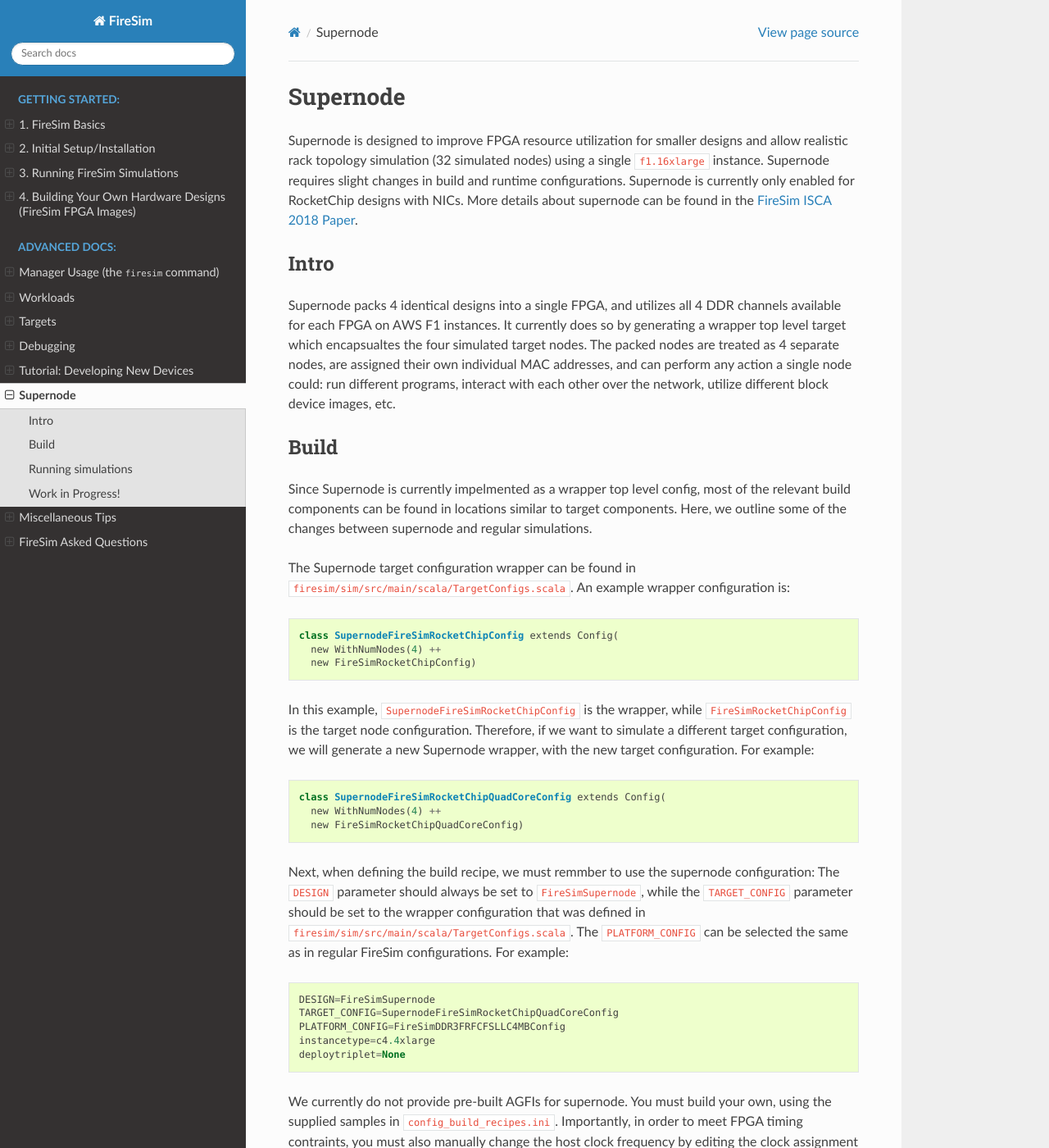
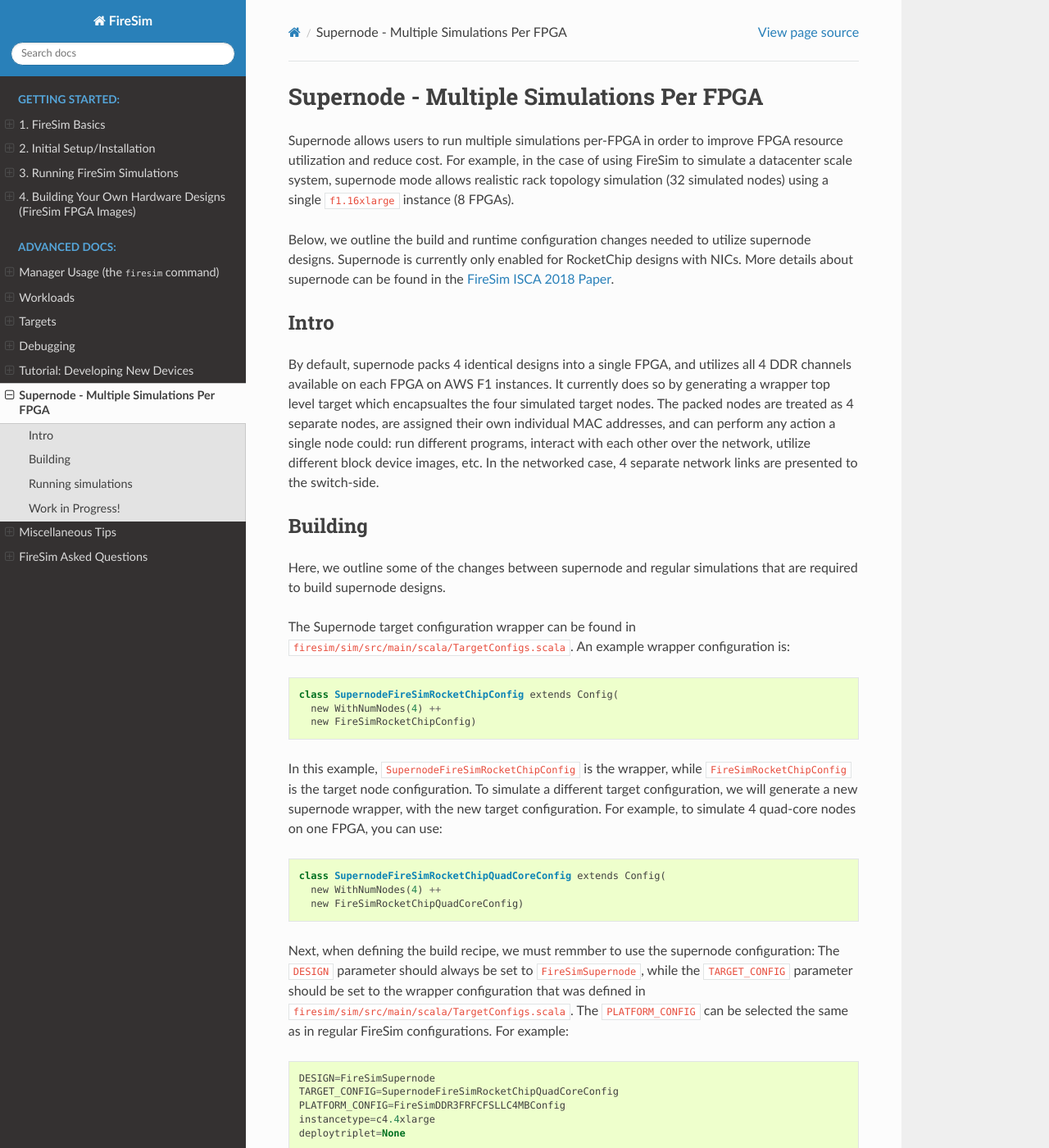
Before and after one commit to firesim/firesim, a Sphinx documentation site: the page built from docs/Advanced-Usage/Supernode.rst, in a window 1280 px wide and 1400 px high. Shown: the whole window at 82% size. Built offline with Sphinx 7.4.7 and the Read the Docs theme 2.0.0, drawn with Linux system fonts in a browser that asks for light colours; some of the changed text lies outside the part shown.

Commit message:
more docs

```diff
--- a/docs/Advanced-Usage/Supernode.rst
+++ b/docs/Advanced-Usage/Supernode.rst
@@ -1,31 +1,34 @@
-Supernode
-===============
+Supernode - Multiple Simulations Per FPGA
+============================================
 
-Supernode is designed to improve FPGA resource utilization for smaller designs
-and allow realistic rack topology simulation (32 simulated nodes) using a
-single ``f1.16xlarge`` instance. Supernode requires slight changes in build and
-runtime configurations. Supernode is currently only enabled for RocketChip
-designs with NICs. More details about supernode can be found in the `FireSim
-ISCA 2018 Paper <https://sagark.org/assets/pubs/firesim-isca2018.pdf>`__.
+Supernode allows users to run multiple simulations per-FPGA in order to improve
+FPGA resource utilization and reduce cost. For example, in the case of using
+FireSim to simulate a datacenter scale system, supernode mode allows
+realistic rack topology simulation (32 simulated nodes) using a
+single ``f1.16xlarge`` instance (8 FPGAs).
+
+Below, we outline the build and runtime configuration changes needed to utilize
+supernode designs. Supernode is currently only enabled for RocketChip designs
+with NICs. More details about supernode can be found in the `FireSim ISCA 2018
+Paper <https://sagark.org/assets/pubs/firesim-isca2018.pdf>`__.
 
 Intro
 -----------
 
-Supernode packs 4 identical designs into a single FPGA, and utilizes all 4 DDR
-channels available for each FPGA on AWS F1 instances. It currently does so by
-generating a wrapper top level target which encapsualtes the four simulated
-target nodes. The packed nodes are treated as 4 separate nodes, are assigned their
-own individual MAC addresses, and can perform any action a single node could:
-run different programs, interact with each other over the network, utilize
-different block device images, etc.
+By default, supernode packs 4 identical designs into a single FPGA, and
+utilizes all 4 DDR channels available on each FPGA on AWS F1 instances. It
+currently does so by generating a wrapper top level target which encapsualtes
+the four simulated target nodes. The packed nodes are treated as 4 separate
+nodes, are assigned their own individual MAC addresses, and can perform any
+action a single node could: run different programs, interact with each other
+over the network, utilize different block device images, etc. In the networked
+case, 4 separate network links are presented to the switch-side.
 
-Build
+Building
 -----------
 
-Since Supernode is currently impelmented as a wrapper top level config, most of
-the relevant build components can be found in locations similar to target
-components. Here, we outline some of the changes between supernode and regular
-simulations.
+Here, we outline some of the changes between supernode and regular
+simulations that are required to build supernode designs.
 
 The Supernode target configuration wrapper can be found in
 ``firesim/sim/src/main/scala/TargetConfigs.scala``.  An example wrapper configuration is:
@@ -37,9 +40,10 @@
       new FireSimRocketChipConfig)
 
 In this example, ``SupernodeFireSimRocketChipConfig`` is the wrapper, while
-``FireSimRocketChipConfig`` is the target node configuration. Therefore, if we
-want to simulate a different target configuration, we will generate a new
-Supernode wrapper, with the new target configuration. For example:
+``FireSimRocketChipConfig`` is the target node configuration. To
+simulate a different target configuration, we will generate a new supernode
+wrapper, with the new target configuration. For example, to simulate 4 quad-core
+nodes on one FPGA, you can use:
 
 ::
 
@@ -68,7 +72,8 @@
 Importantly, in order to meet FPGA timing contraints, you must also manually
 change the host clock frequency by editing the clock assignment in
 ``firesim/platforms/f1/aws-fpga/hdk/cl/developer_designs/cl_firesim/design/cl_firesim.sv``.
-This is done by change the following line from :
+75MHz is a reasonable frequency for the supplied designs.
+This is done by change the following line from:
 
 ::
     assign firesim_internal_clock = clock_gend_90;
@@ -97,11 +102,16 @@
 represent one of the 4 simulated target nodes which also represents a single
 FPGA mapping, while using a ``FireSimDummyServerNode`` class which represent
 the other three simulated target nodes which do not represent an FPGA mapping.
-Various example  Supernode topologies are provided, ranging from 4 simulated
+In supernode mode, topologies should always add nodes in pairs of 4, as one
+``FireSimSuperNodeServerNode`` and three ``FireSimDummyServerNode`` s.
+
+Various example Supernode topologies are provided, ranging from 4 simulated
 target nodes to 1024 simulated target nodes.
 
-Following are a couple of useful examples as templates for writing custom
+Below are a couple of useful examples as templates for writing custom
 Supernode topologies.
+
+
 A sample Supernode topology of 4 simulated target nodes which can fit on a
 single ``f1.2xlarge`` is:
 
```
